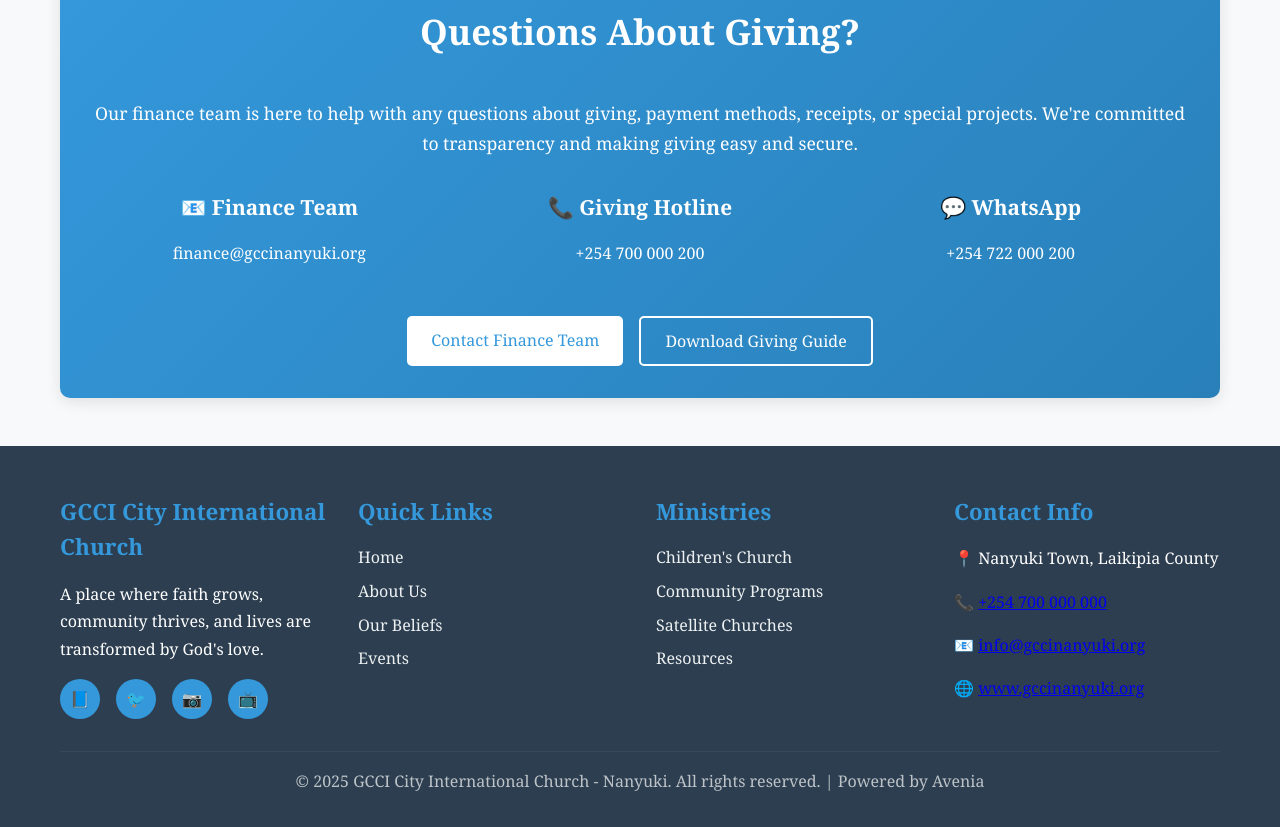
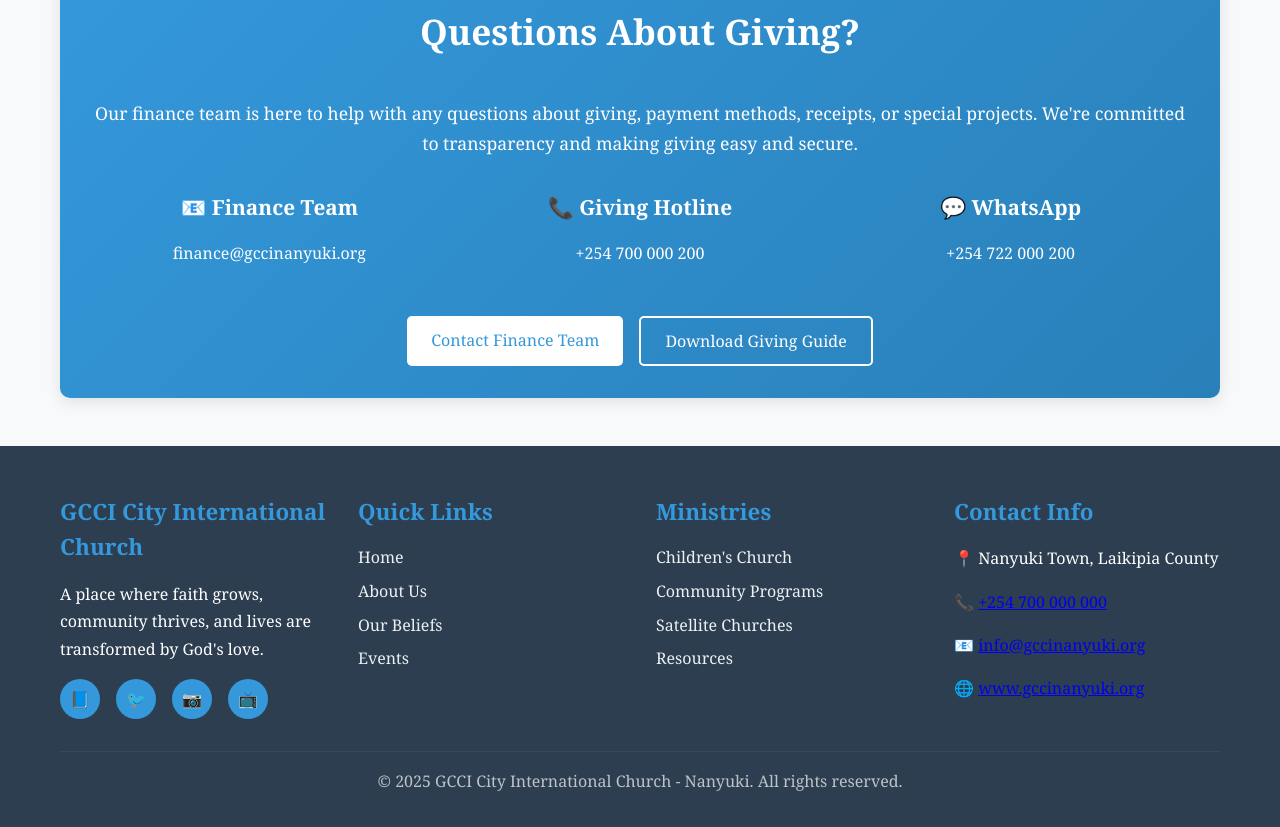
Before and after one commit to Remisteve/zion-city-church, a plain HTML site: page give.html in a window 1280 px wide. Shown: the part 5258-6085 px from the top of the page. Drawn offline with Linux system fonts and the light colour scheme.

Commit message:
Update give.html

```diff
--- a/give.html
+++ b/give.html
@@ -458,7 +458,7 @@
             </div>
 
             <div class="footer-bottom">
-                <p>&copy; 2025 GCCI City International Church - Nanyuki. All rights reserved. | Powered by Avenia</p>
+                <p>&copy; 2025 GCCI City International Church - Nanyuki. All rights reserved.</p>
             </div>
         </div>
     </footer>
```
